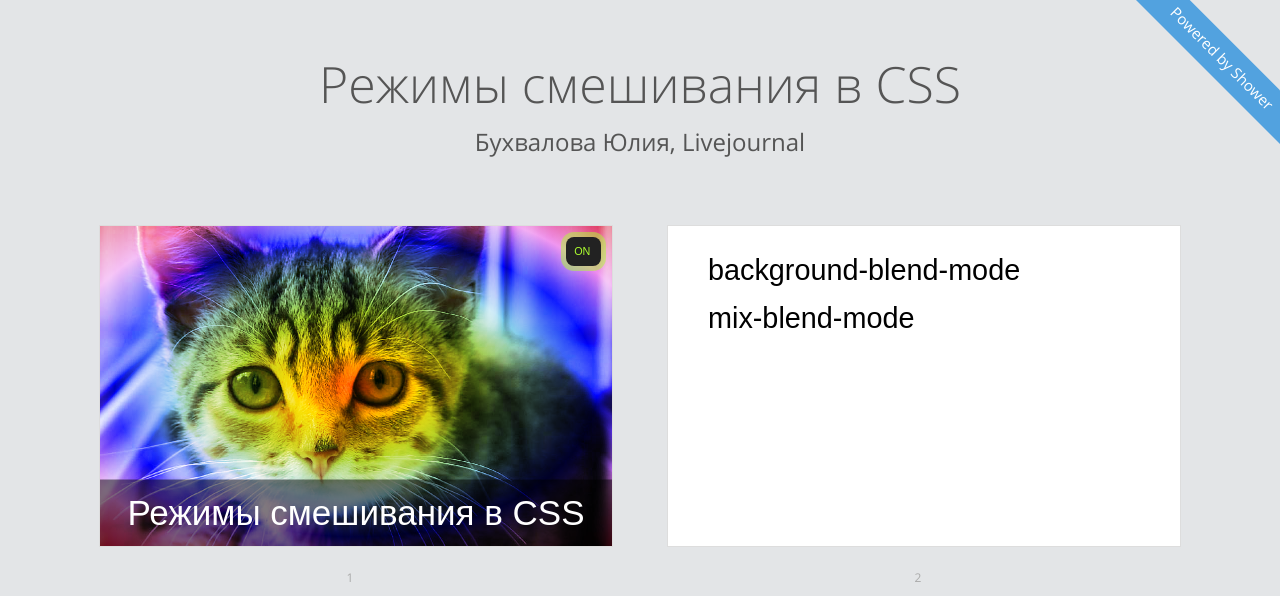
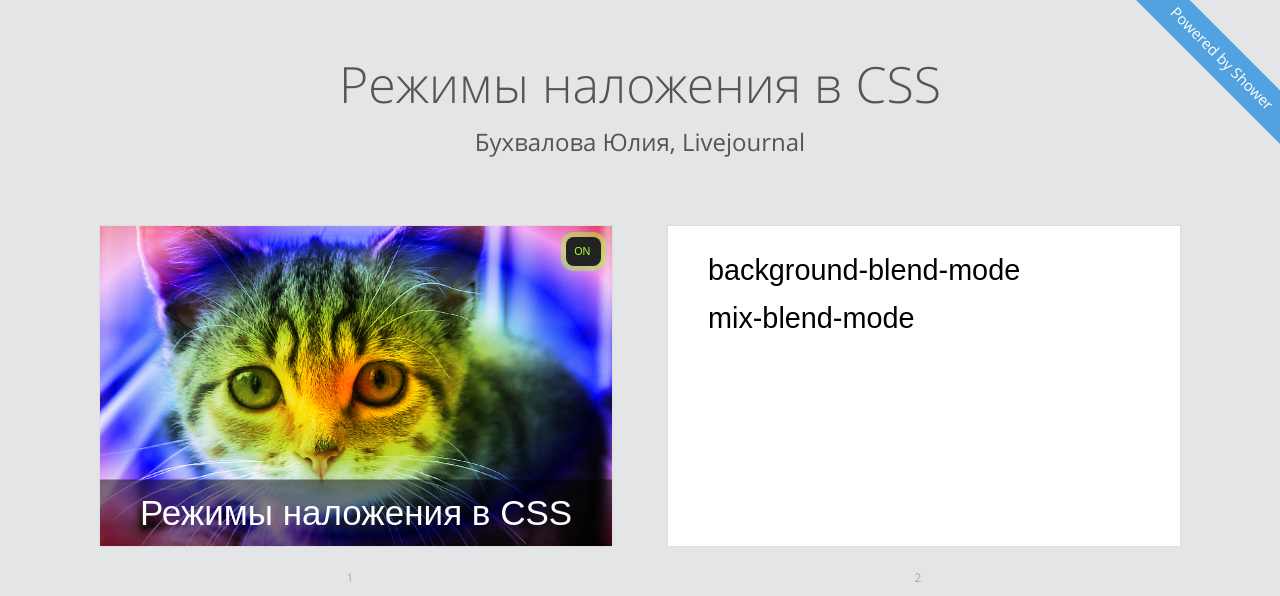
Before and after one commit to yoksel/blend-modes-26okt2014, a plain HTML site: page index.html in a window 1280 px wide. Shown: the top 596 px of the page. Drawn offline with nearby package versions, Linux system fonts and the light colour scheme; a script that the page names is missing; a web font is replaced by a local one.

Commit message:
Save changes

```diff
--- a/index.html
+++ b/index.html
@@ -1,7 +1,7 @@
 <!DOCTYPE HTML>
 <html lang="en"  id="show-tips">
 <head>
-    <title>Режимы смешивания в CSS</title>
+    <title>Режимы наложения в CSS</title>
     <meta charset="utf-8">
     <meta name="viewport" content="width=792, user-scalable=no">
     <meta http-equiv="x-ua-compatible" content="ie=edge">
@@ -17,12 +17,12 @@
     </div>
 
     <header class="caption">
-        <h1>Режимы смешивания в CSS</h1>
+        <h1>Режимы наложения в CSS</h1>
         <p>Бухвалова Юлия, Livejournal</p>
     </header>
 
     <section class="slide slide--imgcenter js--togglemode" id="Cover"><div>
-        <h2 class="free-fly">Режимы смешивания в CSS</h2>
+        <h2 class="free-fly">Режимы наложения в CSS</h2>
     </div></section>
 
     <!-- Slide -->
@@ -31,7 +31,6 @@
             <h2>background-blend-mode</h2>
             <h2 class="next">mix-blend-mode</h2>
         </div>
-        <footer>Режим смешивания слоев фона и режим наложения элементов страницы</footer>
     </div></section>
 
     <!-- Slide -->
@@ -59,7 +58,6 @@
             <li>luminosity</li>
         </ul>
     </div>
-    <footer>Возможных значений меньше, чем доступных режимов в фотошопе</footer>
     </div></section>
 
     <!-- Slide -->
@@ -73,7 +71,6 @@
     <!-- Slide -->
     <section class="slide bg--dark"><div>
         <h2 class="free-fly">Градиенты</h2>
-        <footer>С помощью режимов наложения из простых паттернов можно получить более сложные</footer>
     </div></section>
 
     <!-- Slide -->
```
Also changed, not shown: index-src.html (+3 -6 lines).
